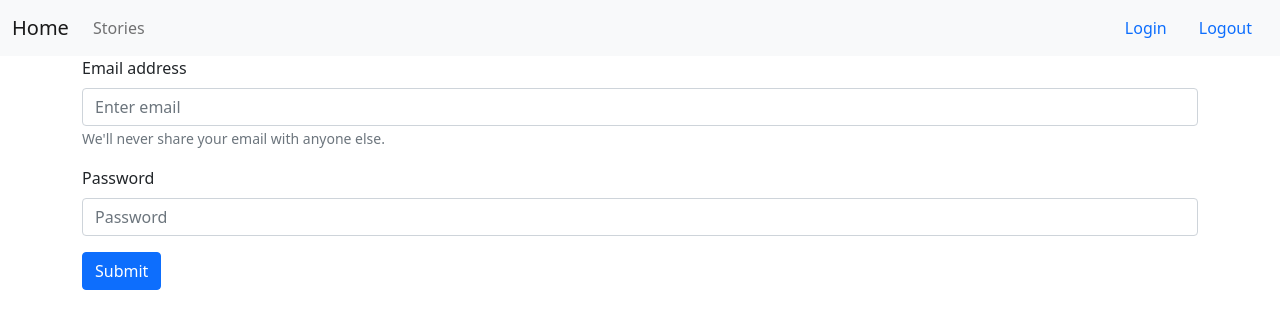
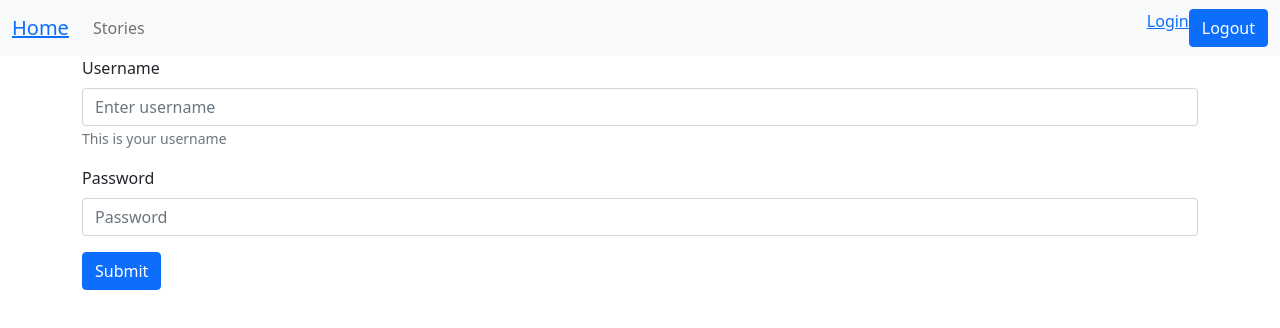
Before and after one commit to Dancan1998/Django-Axios-Interceptors-Refreshing-Tokens, a React (Create React App) app in the folder frontend/: page /login in a window 1280 px wide. Shown: the top 328 px of the page. Built offline with nearby package versions, Linux system fonts and the light colour scheme.

Commit message:
login successfully

```diff
--- a/frontend/package.json
+++ b/frontend/package.json
@@ -6,6 +6,7 @@
     "@testing-library/jest-dom": "^5.14.1",
     "@testing-library/react": "^12.0.0",
     "@testing-library/user-event": "^13.2.1",
+    "axios": "^0.26.1",
     "bootstrap": "^5.1.3",
     "react": "^18.0.0",
     "react-bootstrap": "^2.2.3",
--- a/frontend/src/App.js
+++ b/frontend/src/App.js
@@ -2,7 +2,6 @@ import Header from "./components/Header";
 import { BrowserRouter as Router, Routes, Route } from "react-router-dom";
 import Home from "./pages/Home";
 import Login from "./pages/Login";
-import store from "./store";
 
 const App = () => {
   return (
--- /dev/null
+++ b/frontend/src/actions/userActions.js
@@ -0,0 +1,23 @@
+import { LOGIN_FAIL, LOGIN_REQUEST, LOGIN_SUCCESS } from "../constants";
+import axios from "axios";
+
+export const login = (username, password) => async (dispatch) => {
+  try {
+    dispatch({ type: LOGIN_REQUEST });
+
+    const { data } = await axios.post("http://127.0.0.1:8000/api/token/", {
+      username,
+      password,
+    });
+
+    dispatch({
+      type: LOGIN_SUCCESS,
+      payload: data,
+    });
+  } catch (error) {
+    dispatch({
+      type: LOGIN_FAIL,
+      payload: error?.error.message,
+    });
+  }
+};
--- a/frontend/src/components/Header.js
+++ b/frontend/src/components/Header.js
@@ -1,11 +1,14 @@
 import React from "react";
-import { Navbar, Container, Nav } from "react-bootstrap";
+import { Navbar, Container, Nav, Button } from "react-bootstrap";
+import { Link } from "react-router-dom";
 
 const Header = () => {
   return (
     <Navbar bg="light" expand="lg">
       <Container fluid>
-        <Navbar.Brand href="#">Home</Navbar.Brand>
+        <Navbar.Brand>
+          <Link to="/">Home</Link>
+        </Navbar.Brand>
         <Navbar.Toggle aria-controls="navbarScroll" />
         <Navbar.Collapse id="navbarScroll">
           <Nav
@@ -16,9 +19,9 @@ const Header = () => {
             <Nav.Link href="#action1">Stories</Nav.Link>
           </Nav>
           <div className="d-flex">
-            <Nav.Link href="">Login</Nav.Link>
+            <Link to="/login">Login</Link>
 
-            <Nav.Link href="">Logout</Nav.Link>
+            <Button>Logout</Button>
           </div>
         </Navbar.Collapse>
       </Container>
--- /dev/null
+++ b/frontend/src/constants.js
@@ -0,0 +1,3 @@
+export const LOGIN_REQUEST = "LOGIN_REQUEST";
+export const LOGIN_SUCCESS = "LOGIN_SUCCESS";
+export const LOGIN_FAIL = "LOGIN_FAIL";
--- a/frontend/src/pages/Login.js
+++ b/frontend/src/pages/Login.js
@@ -1,21 +1,54 @@
-import React from "react";
+import { useState, useEffect } from "react";
 import { Form, Button, Container } from "react-bootstrap";
+import { useDispatch, useSelector } from "react-redux";
+import { login } from "../actions/userActions";
 
 const Login = () => {
+  const dispatch = useDispatch();
+
+  const [loginDetails, setLoginDetails] = useState({
+    username: "",
+    password: "",
+  });
+
+  const handleChange = (e) => {
+    const name = e.target.name;
+    const value = e.target.value;
+    console.log(name, value);
+    setLoginDetails({ ...loginDetails, [name]: value });
+  };
+
+  const handleSubmit = (e) => {
+    e.preventDefault();
+    const { username, password } = loginDetails;
+    //login here
+    dispatch(login(username, password));
+  };
+
   return (
     <Container>
-      <Form>
+      <Form onSubmit={handleSubmit}>
         <Form.Group className="mb-3" controlId="formBasicEmail">
-          <Form.Label>Email address</Form.Label>
-          <Form.Control type="email" placeholder="Enter email" />
-          <Form.Text className="text-muted">
-            We'll never share your email with anyone else.
-          </Form.Text>
+          <Form.Label>Username</Form.Label>
+          <Form.Control
+            type="text"
+            name="username"
+            value={loginDetails.username}
+            placeholder="Enter username"
+            onChange={handleChange}
+          />
+          <Form.Text className="text-muted">This is your username</Form.Text>
         </Form.Group>
 
         <Form.Group className="mb-3" controlId="formBasicPassword">
           <Form.Label>Password</Form.Label>
-          <Form.Control type="password" placeholder="Password" />
+          <Form.Control
+            type="password"
+            name="password"
+            value={loginDetails.password}
+            placeholder="Password"
+            onChange={handleChange}
+          />
         </Form.Group>
         <Button variant="primary" type="submit">
           Submit
--- /dev/null
+++ b/frontend/src/reducers/userReducer.js
@@ -0,0 +1,33 @@
+import { LOGIN_FAIL, LOGIN_REQUEST, LOGIN_SUCCESS } from "../constants";
+
+export const userLoginReducer = (
+  state = { loading: false, error: false, userDetails: {} },
+  action
+) => {
+  const { type, payload } = action;
+
+  if (type === LOGIN_REQUEST) {
+    return {
+      ...state,
+      loading: true,
+    };
+  }
+
+  if (type === LOGIN_SUCCESS) {
+    return {
+      ...state,
+      loading: false,
+      userDetails: payload,
+    };
+  }
+
+  if (action.type === LOGIN_FAIL) {
+    return {
+      ...state,
+      loading: false,
+      error: payload,
+    };
+  }
+
+  return state;
+};
--- a/frontend/src/store.js
+++ b/frontend/src/store.js
@@ -1,8 +1,11 @@
 import { createStore, applyMiddleware, combineReducers } from "redux";
 import thunk from "redux-thunk";
 import { composeWithDevTools } from "redux-devtools-extension";
+import { userLoginReducer } from "./reducers/userReducer";
 
-const reducer = combineReducers({});
+const reducer = combineReducers({
+  userLogin: userLoginReducer,
+});
 
 const initialState = {};
 
```
Also changed, not shown: 2 other files (tests, documents, lock files or other folders).
